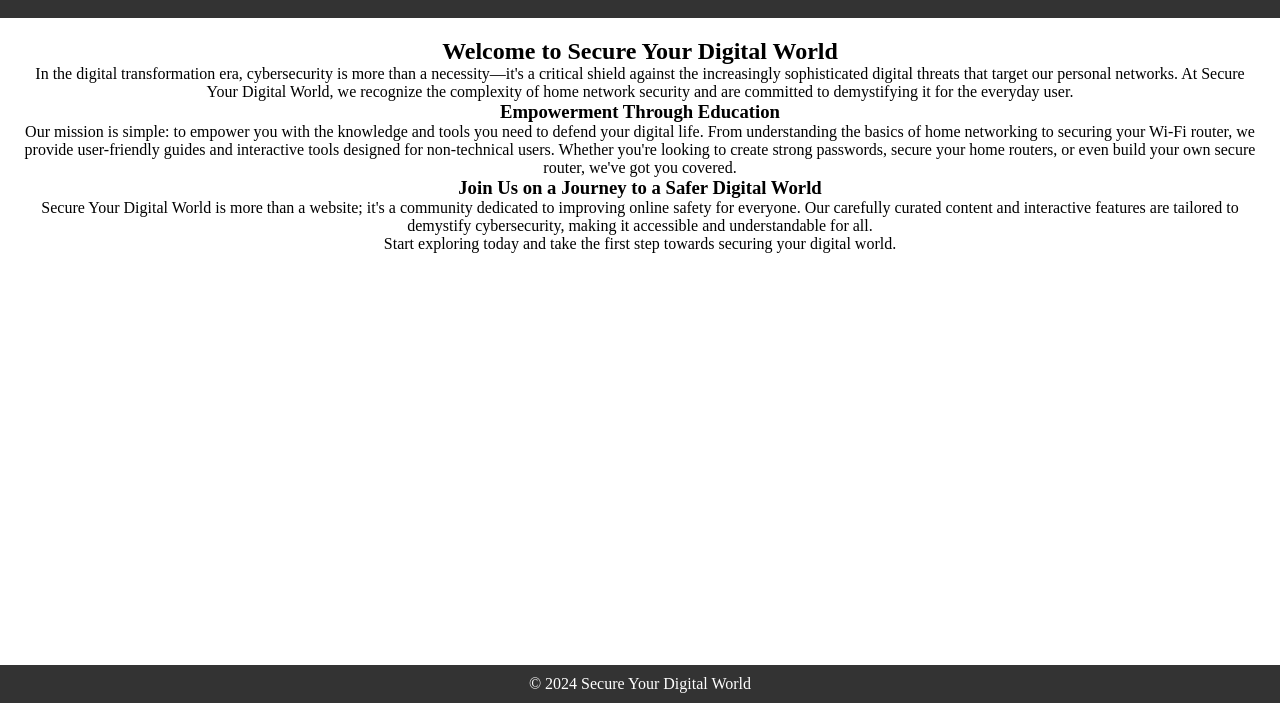
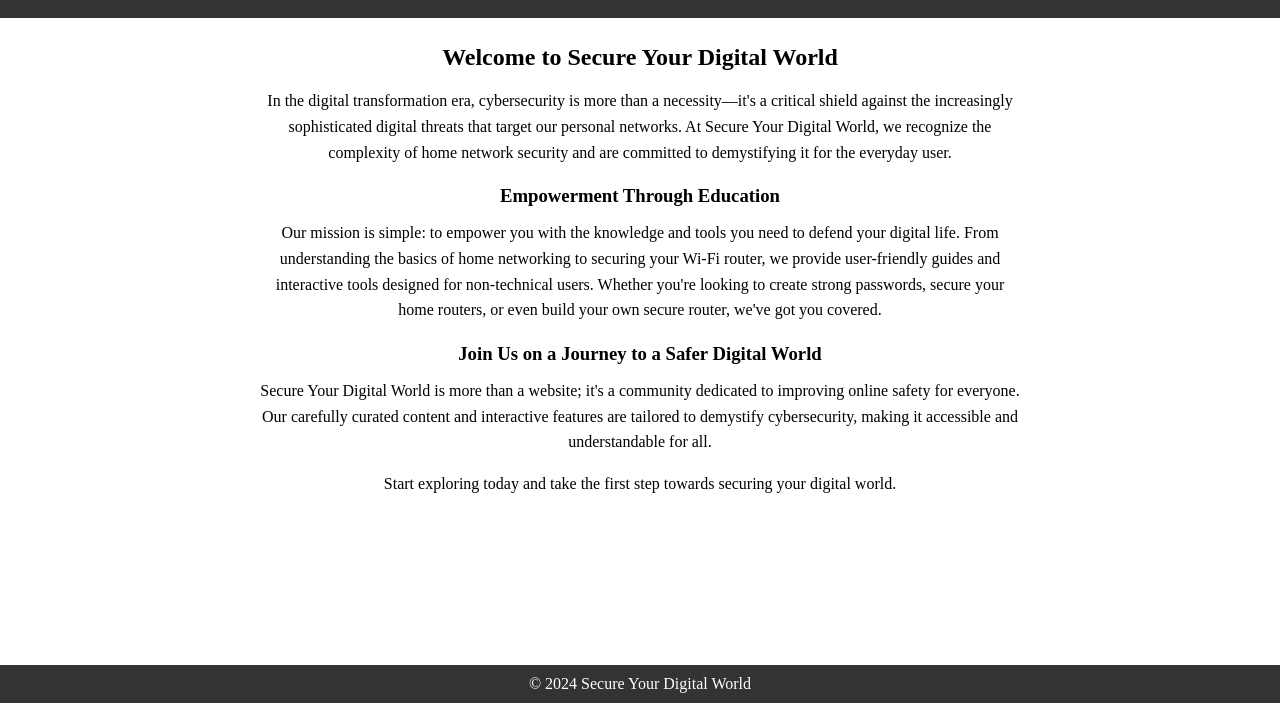
Before and after one commit to wrobe/set08101, a plain HTML site: page index.html in a window 1280 px wide. Shown: the part 97-800 px from the top of the page. Drawn offline with Linux system fonts and the light colour scheme.

Commit message:
Webpage Layout change

```diff
--- a/index.html
+++ b/index.html
@@ -23,17 +23,16 @@
                 </ul>
             </nav>
         </header>
-        <main id="main-content">
+        <main id="main-content" style="line-height: 1.6; font-size: 1rem; max-width: 800px; margin: auto;">
             <section id="home">
-                <h2>Welcome to Secure Your Digital World</h2>
-                <p>In the digital transformation era, cybersecurity is more than a necessity—it's a critical shield against the increasingly sophisticated digital threats that target our personal networks. At Secure Your Digital World, we recognize the complexity of home network security and are committed to demystifying it for the everyday user.</p>
-                <h3>Empowerment Through Education</h3>
-                <p>Our mission is simple: to empower you with the knowledge and tools you need to defend your digital life. From understanding the basics of home networking to securing your Wi-Fi router, we provide user-friendly guides and interactive tools designed for non-technical users. Whether you're looking to create strong passwords, secure your home routers, or even build your own secure router, we've got you covered.</p>
-                <h3>Join Us on a Journey to a Safer Digital World</h3>
-                <p>Secure Your Digital World is more than a website; it's a community dedicated to improving online safety for everyone. Our carefully curated content and interactive features are tailored to demystify cybersecurity, making it accessible and understandable for all.</p>
+                <h2 style="margin-bottom: 0.5em;">Welcome to Secure Your Digital World</h2>
+                <p style="margin-bottom: 1em;">In the digital transformation era, cybersecurity is more than a necessity—it's a critical shield against the increasingly sophisticated digital threats that target our personal networks. At Secure Your Digital World, we recognize the complexity of home network security and are committed to demystifying it for the everyday user.</p>
+                <h3 style="margin-bottom: 0.5em;">Empowerment Through Education</h3>
+                <p style="margin-bottom: 1em;">Our mission is simple: to empower you with the knowledge and tools you need to defend your digital life. From understanding the basics of home networking to securing your Wi-Fi router, we provide user-friendly guides and interactive tools designed for non-technical users. Whether you're looking to create strong passwords, secure your home routers, or even build your own secure router, we've got you covered.</p>
+                <h3 style="margin-bottom: 0.5em;">Join Us on a Journey to a Safer Digital World</h3>
+                <p style="margin-bottom: 1em;">Secure Your Digital World is more than a website; it's a community dedicated to improving online safety for everyone. Our carefully curated content and interactive features are tailored to demystify cybersecurity, making it accessible and understandable for all.</p>
                 <p>Start exploring today and take the first step towards securing your digital world.</p>
             </section>
-            <!-- Other sections will be similar to this one -->
         </main>
         <footer>
             <p>&copy; 2024 Secure Your Digital World</p>
```
